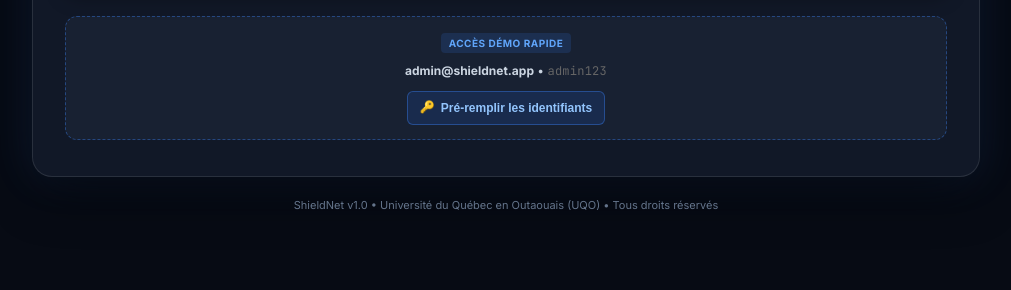
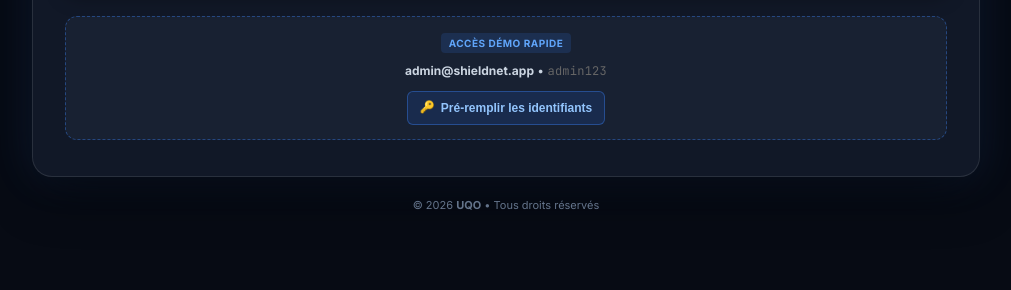
Before and after one commit to fadelilyas01/Projet-Synth-se, a Django app: page /admin/login/?next=/admin/operations/sandbox/ in a window 1280 px wide. Shown: the part 667-957 px from the top of the page, without its empty margins (84-1095 px from the left). Run offline with Django 5.2, Linux system fonts and the light colour scheme.

Commit message:
chore(web): mise a jour du copyright du footer pour afficher uniquement UQO tous droits reserves

```diff
--- a/shieldnet_backend/templates/admin/base.html
+++ b/shieldnet_backend/templates/admin/base.html
@@ -347,7 +347,7 @@
 
         <div class="soc-footer-bottom">
           <div class="soc-footer-copy">
-            &copy; 2026 <strong>ShieldNet Cyber Defense</strong> &bull; Tous droits réservés &bull; Laboratoire d'Ingénierie Télécom UQO
+            &copy; 2026 <strong>UQO</strong> &bull; Tous droits réservés
           </div>
           <div class="soc-footer-bottom-actions">
             <a href="#content-start" class="soc-footer-scroll-top" onclick="window.scrollTo({top: 0, behavior: 'smooth'}); return false;" title="Remonter tout en haut">
--- a/shieldnet_backend/templates/admin/login.html
+++ b/shieldnet_backend/templates/admin/login.html
@@ -228,7 +228,7 @@
   </div>
 
   <div class="footer-copyright">
-    ShieldNet v1.0 &bull; Université du Québec en Outaouais (UQO) &bull; Tous droits réservés
+    &copy; 2026 <strong>UQO</strong> &bull; Tous droits réservés
   </div>
 </div>
 
```
